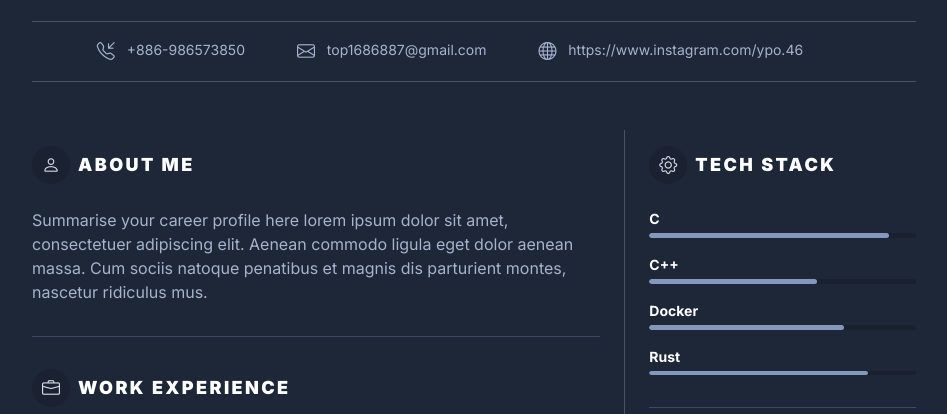
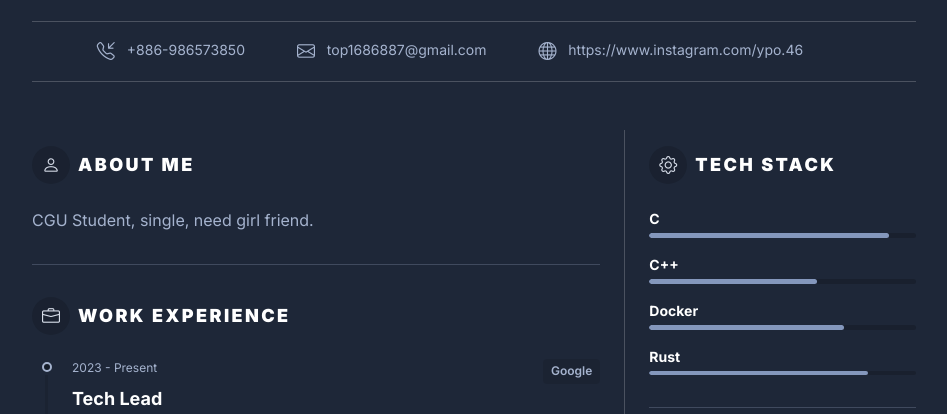
Before and after one commit to qumarkq/qumarkq.github.io, a plain HTML site: page index.html in a window 1280 px wide. Shown: the part 322-736 px from the top of the page, without its empty margins (166-1113 px from the left). Drawn offline with nearby package versions, Linux system fonts and the light colour scheme.

Commit message:
change about me

```diff
--- a/index.html
+++ b/index.html
@@ -73,7 +73,7 @@
 									<section class="resume-summary-section resume-section">
 										<h3 class="resume-section-heading text-uppercase py-2 py-lg-3 py-2 py-lg-3"><i class="resume-section-heading-icon bi bi-person me-2"></i>About Me</h3>
 										<div class="resume-summary-desc">
-											Summarise your career profile here lorem ipsum dolor sit amet, consectetuer adipiscing elit. Aenean commodo ligula eget dolor aenean massa. Cum sociis natoque penatibus et magnis dis parturient montes, nascetur ridiculus mus.
+											CGU Student, single, need girl friend.
 										</div>
 									</section><!--//resume-section-->
 
```
